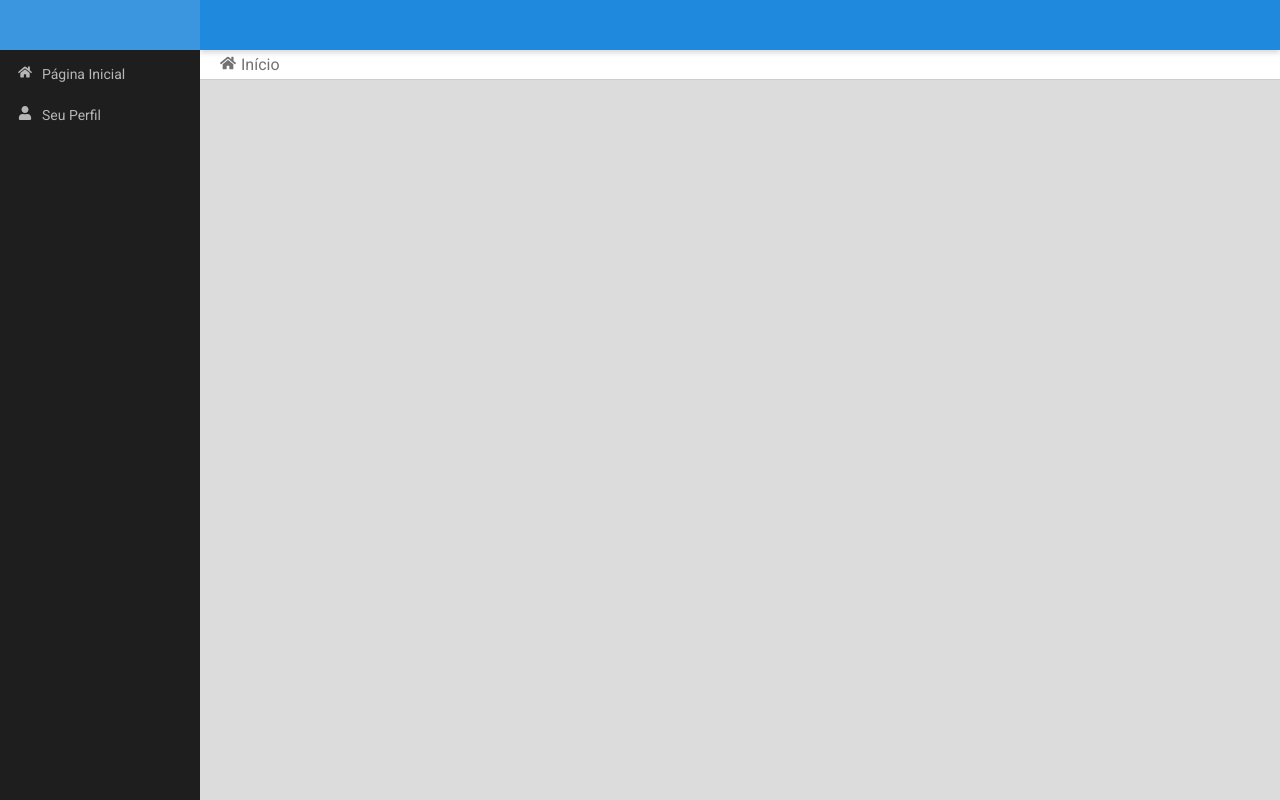
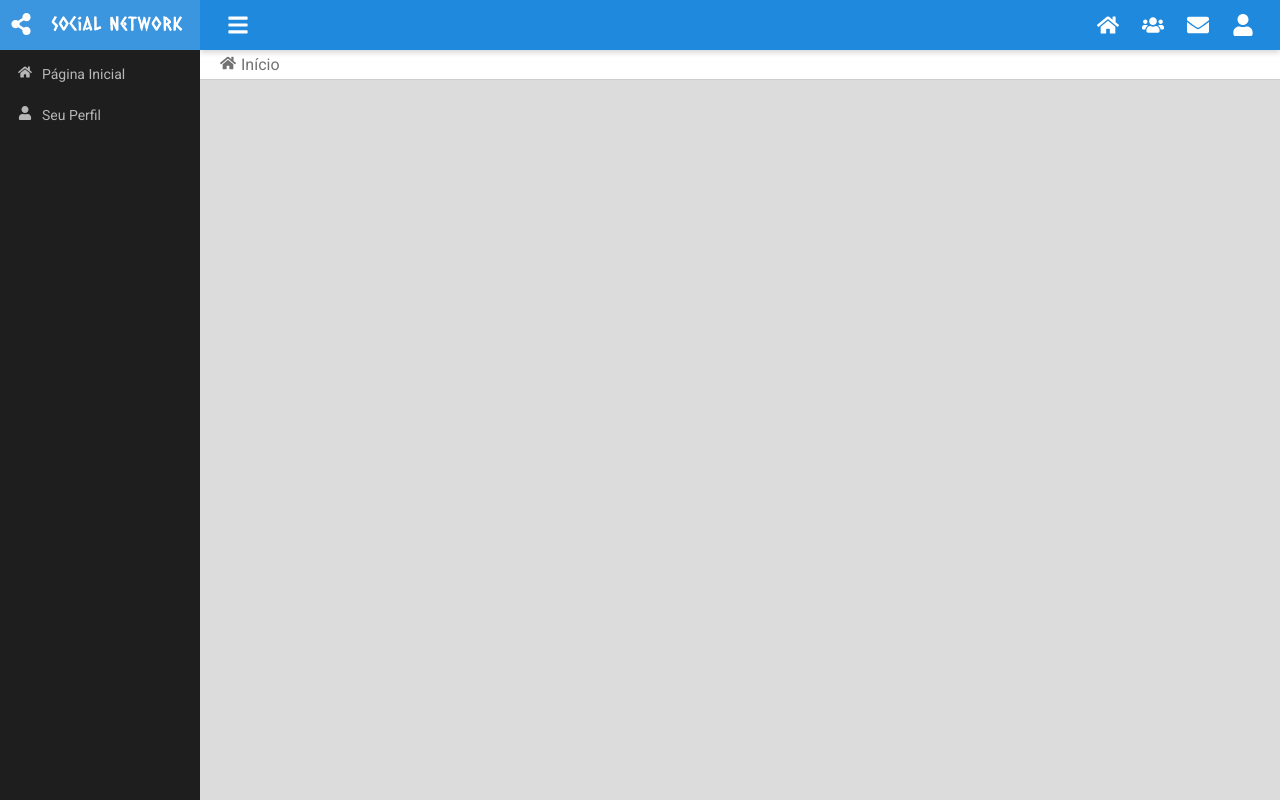
Before and after one commit to devtiagom/social-network-frontend-react, a React (Create React App) app: page / in a window 1280 px wide. Built offline with nearby package versions, Linux system fonts and the light colour scheme.

Commit message:
included navbar icons on app menu

```diff
--- a/src/template/header/index.jsx
+++ b/src/template/header/index.jsx
@@ -1,7 +1,40 @@
 import React from 'react';
+import { FaBars, FaHome, FaUsers, FaEnvelope, FaUser } from 'react-icons/fa';
 
 import './style.css';
 
 export default props => (
-    <header className="header header-sm"></header>
+    <header className="header header-sm">
+        <nav className="header-menu">
+            <div className="header-menu-group">
+                <div className="header-menu-item">
+                    <a href="#" className="header-menu-link">
+                        <FaBars className="header-menu-icon" />
+                    </a>
+                </div>
+            </div>
+            <div className="header-menu-group">
+                <div className="header-menu-item">
+                    <a href="#" className="header-menu-link">
+                        <FaHome className="header-menu-icon" />
+                    </a>
+                </div>
+                <div className="header-menu-item">
+                    <a href="#" className="header-menu-link">
+                        <FaUsers className="header-menu-icon" />
+                    </a>
+                </div>
+                <div className="header-menu-item">
+                    <a href="#" className="header-menu-link">
+                        <FaEnvelope className="header-menu-icon" />
+                    </a>
+                </div>
+                <div className="header-menu-item">
+                    <a href="#" className="header-menu-link">
+                        <FaUser className="header-menu-icon" />
+                    </a>
+                </div>
+            </div>
+        </nav>
+    </header>
 );
--- a/src/template/header/style.css
+++ b/src/template/header/style.css
@@ -6,10 +6,10 @@
     background-color: var(--header-bg-color);
     box-shadow: 0px 3px 5px rgba(0, 0, 0, .15);
 
-    display: flex;
+    /* display: flex;
     flex-direction: row;
     justify-content: flex-start;
-    align-items: center;
+    align-items: center; */
 
     transition: all var(--show-side-bar-animation-time);
 }
@@ -23,3 +23,55 @@
     left: var(--side-bar-sm-width);
     width: calc(100% - var(--side-bar-sm-width));
 }
+
+.header-menu {
+    height: 100%;
+    margin: 0px 10px 0px 20px;
+
+    display: flex;
+    flex-direction: row;
+    justify-content: space-between;
+    align-items: center;
+}
+
+.header-menu .header-menu-group {
+    height: 100%;
+
+    display: flex;
+    flex-direction: row;
+    justify-content: flex-end;
+    align-items: center;
+}
+
+.header-menu .header-menu-group .header-menu-item {
+    height: 100%;
+    margin-right: 10px;
+
+    display: flex;
+    justify-content: center;
+    align-items: center;
+}
+
+.header-menu .header-menu-group .header-menu-item .header-menu-link {
+    width: 35px;
+    height: 35px;
+    border-radius: 50%;
+
+    text-decoration: none;
+
+    display: flex;
+    justify-content: center;
+    align-items: center;
+
+    transition: background-color .3s;
+}
+
+.header-menu .header-menu-group .header-menu-item .header-menu-link:hover {
+    background-color: rgba(255, 255, 255, .3);
+}
+
+.header-menu .header-menu-group .header-menu-item .header-menu-link .header-menu-icon {
+    width: 22px;
+    height: 22px;
+    color: white;
+}
--- a/src/template/side-bar/side-bar-header/index.jsx
+++ b/src/template/side-bar/side-bar-header/index.jsx
@@ -1,7 +1,17 @@
 import React from 'react';
+import { FaShareAlt } from 'react-icons/fa';
 
 import './style.css';
 
 export default props => (
-    <section className="side-bar-header"></section>
+    <section className="side-bar-header">
+        <div className="side-bar-header-group-items">
+            <div className="side-bar-header-item">
+                <FaShareAlt className="side-bar-header-icon" />
+            </div>
+            <div className="side-bar-header-item">
+                <img className="side-bar-header-img" src="assets/Logo.png" alt="logo" />
+            </div>
+        </div>
+    </section>
 );
--- a/src/template/side-bar/side-bar-header/style.css
+++ b/src/template/side-bar/side-bar-header/style.css
@@ -8,3 +8,25 @@
     justify-content: center;
     align-items: center;
 }
+
+.side-bar-header .side-bar-header-group-items {
+    width: 100%;
+    height: 100%;
+    overflow: hidden;
+
+    display: flex;
+    flex-direction: row;
+    justify-content: flex-start;
+    align-items: center;
+}
+
+.side-bar-header .side-bar-header-group-items .side-bar-header-item .side-bar-header-icon {
+    width: 22px;
+    height: 22px;
+    margin: 0px 10px;
+    color: white;
+}
+
+.side-bar-header .side-bar-header-group-items .side-bar-header-item .side-bar-header-img {
+    width: 150px;
+}
```
Also changed, not shown: public/assets/Logo.png (added).
